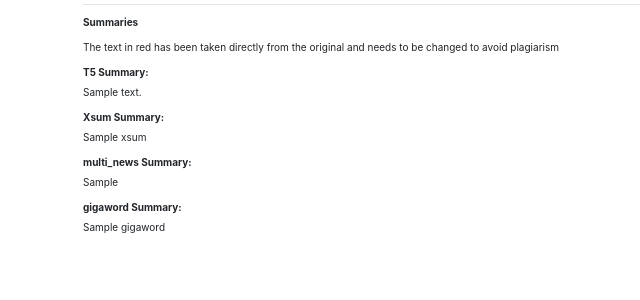
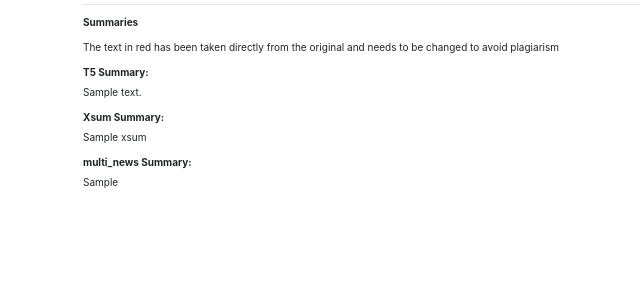
Before and after one commit to jweissenberger/newsletter, a Flask app: template flask-app/outpost/templates/summarize_result.html in a window 1280 px wide. Shown: the part 225-525 px from the top of the page, without its empty margins (2-642 px from the left). Run offline with Flask 2, Linux system fonts and the light colour scheme; the template is opened without the code that fills it: most values are stand-ins (such as "Sample title", 1, 10 or a date in 2020); some libraries are stand-ins or nearby versions.

Commit message:
update html

```diff
--- a/flask-app/outpost/templates/summarize_result.html
+++ b/flask-app/outpost/templates/summarize_result.html
@@ -41,8 +41,6 @@
     <p>{{xsum | safe}}</p>
     <label>multi_news Summary:</label>
     <p>{{multi_news | safe}}</p>
-    <label>gigaword Summary:</label>
-    <p>{{gigaword | safe}}</p>
 
 
 
```
